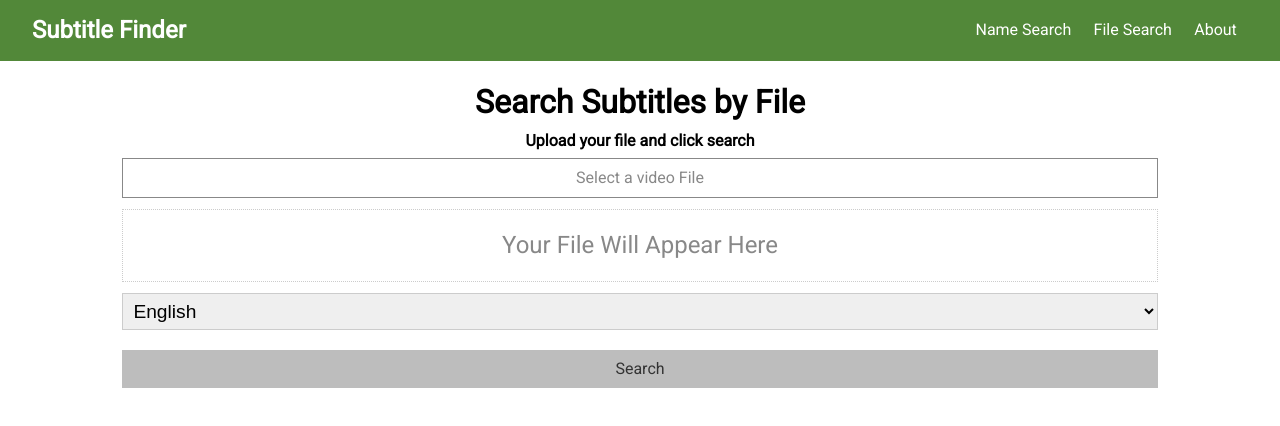
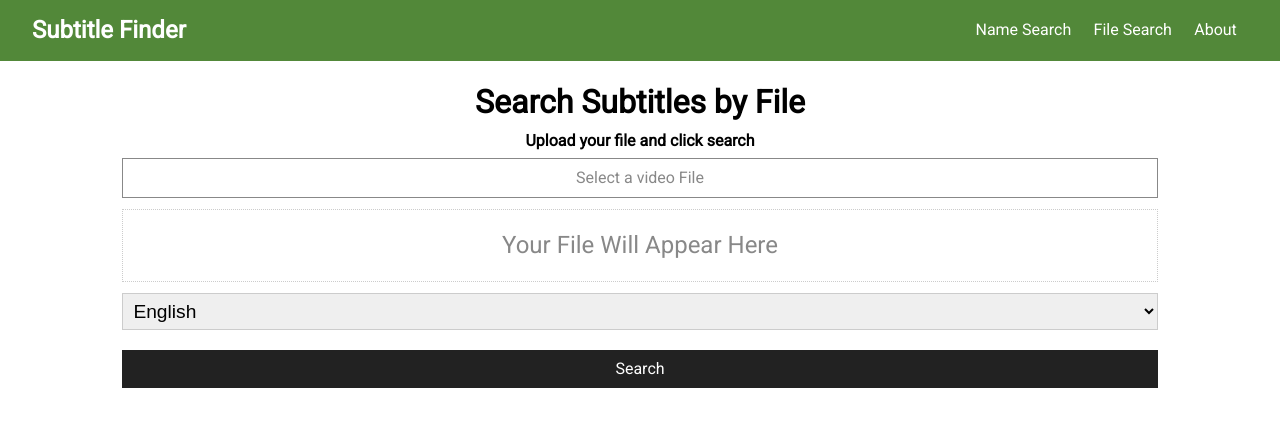
Before and after one commit to jmceche/subsfinder, a React (Create React App) app: page /hash in a window 1280 px wide. Shown: the top 426 px of the page. Built offline with nearby package versions, Linux system fonts and the light colour scheme.

Commit message:
refactor components

```diff
--- a/src/App.js
+++ b/src/App.js
@@ -6,6 +6,7 @@ import SubList from "./components/subs/SubList";
 import Alert from "./components/layout/Alert";
 import About from "./components/pages/About";
 import Spinner from "./components/layout/Spinner";
+import NotFound from "./components/subs/NotFound";
 
 import { BrowserRouter as Router, Switch, Route } from "react-router-dom";
 import "./App.css";
@@ -35,25 +36,6 @@ const App = () => {
     setLoading(false);
   };
 
-  //Construct URL for name search
-  const nameUrlConstructor = (title, season, episode, lang) => {
-    // URL variables
-    const query = `/query-${title}`;
-    const epis =
-      episode.length > 0 ? `/episode-${episode.replace(/^0+/, "")}` : "";
-    const sea = season.length > 0 ? `/season-${season.replace(/^0+/, "")}` : "";
-    const language = `/sublanguageid-${lang}`;
-    return encodeURI(epis + query + sea + language).toLowerCase();
-  };
-
-  //Construct URL for hash search
-  const hashUrlConstructor = (fileSize, hash, lang) => {
-    const url = encodeURI(
-      `/moviebytesize-${fileSize}/moviehash-${hash}/sublanguageid-${lang}`
-    );
-    return url;
-  };
-
   // Clear subs from state
   const clearSubs = () => setSubs([]);
 
@@ -77,7 +59,6 @@ const App = () => {
                 <NameSearch
                   {...props}
                   searchSubs={searchSubs}
-                  nameUrlConstructor={nameUrlConstructor}
                   showAlert={showAlert}
                 />
               )}
@@ -89,7 +70,6 @@ const App = () => {
                 <HashSearch
                   {...props}
                   searchSubs={searchSubs}
-                  hashUrlConstructor={hashUrlConstructor}
                   showAlert={showAlert}
                 />
               )}
@@ -101,7 +81,7 @@ const App = () => {
               Clear
             </button>
           )}
-          {noRes && <h1>No Results Found :(</h1>}
+          {noRes && <NotFound />}
           {subs.length > 0 ? (
             <SubList subs={subs} />
           ) : loading ? (
--- a/src/components/subs/HashSearch.js
+++ b/src/components/subs/HashSearch.js
@@ -3,9 +3,17 @@ import PropTypes from "prop-types";
 import hashFile from "./hashFile";
 import Languages from "./Languages";
 
-const HashSearch = ({ searchSubs, hashUrlConstructor, showAlert }) => {
+const HashSearch = ({ searchSubs, showAlert }) => {
   const [file, setFile] = useState(null);
   const [lang, setLang] = useState("eng");
+
+  //Construct URL for hash search
+  const hashUrlConstructor = (fileSize, hash, lang) => {
+    const url = encodeURI(
+      `/moviebytesize-${fileSize}/moviehash-${hash}/sublanguageid-${lang}`
+    );
+    return url;
+  };
 
   const onChange = (e) => {
     setFile(e.target.files[0]);
@@ -45,7 +53,7 @@ const HashSearch = ({ searchSubs, hashUrlConstructor, showAlert }) => {
         <input
           type='submit'
           value='Search'
-          className='btn btn-block btn-light'
+          className='btn btn-block btn-dark'
           //disabled={file === null}
         />
       </form>
--- a/src/components/subs/NameSearch.js
+++ b/src/components/subs/NameSearch.js
@@ -5,7 +5,7 @@ import React, { useReducer, useState } from "react";
 import PropTypes from "prop-types";
 import Languages from "./Languages";
 
-const NameSearch = ({ searchSubs, nameUrlConstructor, showAlert }) => {
+const NameSearch = ({ searchSubs, showAlert }) => {
   const [userInput, setUserInput] = useReducer(
     (state, newState) => ({ ...state, ...newState }),
     {
@@ -15,6 +15,17 @@ const NameSearch = ({ searchSubs, nameUrlConstructor, showAlert }) => {
     }
   );
   const [lang, setLang] = useState("eng");
+
+  //Construct URL for name search
+  const nameUrlConstructor = (title, season, episode, lang) => {
+    // URL variables
+    const query = `/query-${title}`;
+    const epis =
+      episode.length > 0 ? `/episode-${episode.replace(/^0+/, "")}` : "";
+    const sea = season.length > 0 ? `/season-${season.replace(/^0+/, "")}` : "";
+    const language = `/sublanguageid-${lang}`;
+    return encodeURI(epis + query + sea + language).toLowerCase();
+  };
 
   const onSubmit = (e) => {
     e.preventDefault();
--- /dev/null
+++ b/src/components/subs/NotFound.js
@@ -0,0 +1,11 @@
+import React from "react";
+
+const NotFound = () => {
+  return (
+    <div>
+      <h1>Sorry! No results found</h1>
+    </div>
+  );
+};
+
+export default NotFound;
```
